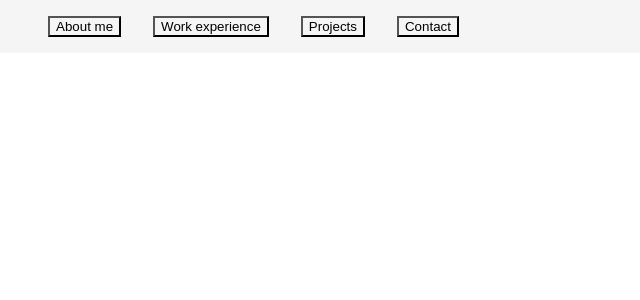
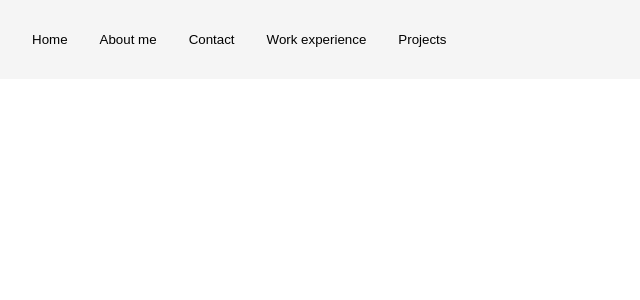
Before and after one commit to Tobias-Freire/TobiasPortfolio, a React (Create React App) app: page /about in a window 1280 px wide. Shown: the top 300 px of the page, without its empty margins (0-640 px from the left). Built offline with nearby package versions, Linux system fonts and the light colour scheme.

Commit message:
NavBar e páginas adicionadas

```diff
--- a/package.json
+++ b/package.json
@@ -12,6 +12,7 @@
     "@types/react-dom": "^18.3.0",
     "react": "^18.3.1",
     "react-dom": "^18.3.1",
+    "react-router-dom": "^6.26.2",
     "react-scripts": "5.0.1",
     "typescript": "^4.9.5",
     "web-vitals": "^2.1.4"
--- a/src/App.css
+++ /dev/null
@@ -1,38 +0,0 @@
-.App {
-  text-align: center;
-}
-
-.App-logo {
-  height: 40vmin;
-  pointer-events: none;
-}
-
-@media (prefers-reduced-motion: no-preference) {
-  .App-logo {
-    animation: App-logo-spin infinite 20s linear;
-  }
-}
-
-.App-header {
-  background-color: #282c34;
-  min-height: 100vh;
-  display: flex;
-  flex-direction: column;
-  align-items: center;
-  justify-content: center;
-  font-size: calc(10px + 2vmin);
-  color: white;
-}
-
-.App-link {
-  color: #61dafb;
-}
-
-@keyframes App-logo-spin {
-  from {
-    transform: rotate(0deg);
-  }
-  to {
-    transform: rotate(360deg);
-  }
-}
--- a/src/App.tsx
+++ b/src/App.tsx
@@ -1,13 +1,21 @@
-import React from 'react';
-import logo from './logo.svg';
-import './App.css';
-import NavBar from './components/NavBar';
+import Home from './pages/Home';
+import AboutMe from './pages/AboutMe';
+import Contact from './pages/Contact';
+import WorkExperience from './pages/WorkExperience';
+import Projects from './pages/Projects';
+import { BrowserRouter as Router, Route, Routes } from 'react-router-dom';
 
 function App() {
   return (
-    <div className="App">
-      <NavBar></NavBar>
-    </div>
+    <Router>
+        <Routes>
+          <Route path="/" element={<Home></Home>}></Route>
+          <Route path="/about" element={<AboutMe></AboutMe>}></Route>
+          <Route path="/contact" element={<Contact></Contact>}></Route>
+          <Route path="/work-experience" element={<WorkExperience></WorkExperience>}></Route>
+          <Route path="/projects" element={<Projects></Projects>}></Route>
+        </Routes>
+    </Router>
   );
 }
 
--- a/src/components/NavBar.tsx
+++ b/src/components/NavBar.tsx
@@ -1,40 +1,60 @@
 import React, { useState } from 'react';
+import { useNavigate } from 'react-router-dom';
 
 const NavBar: React.FC = () => {
   const [hoveredIndex, setHoveredIndex] = useState<number | null>(null);
 
+  const navigate = useNavigate();
+  const redirect = (pageName: string) => {
+    navigate(`/${pageName}`);
+  };
+
   const styles = {
     navContainer: {
       display: 'flex',
-      justifyContent: 'space-between',
       padding: '1rem',
       backgroundColor: '#f5f5f5',
     },
     navList: {
       listStyleType: 'none',
       display: 'flex',
-      margin: 0,
       padding: 0,
+      maxWidth: '100%',
+      //marginLeft: 'auto',
     },
     navItem: (isHovered: boolean) => ({
-      marginLeft: '2rem',
       cursor: 'pointer',
       backgroundColor: isHovered ? 'black' : 'transparent',
       transition: 'background-color 0.3s ease',
+      color: isHovered ? 'white' : 'black',
+      padding: '1rem',
+      border: 'none',
     }),
   };
 
+
+
+  const navItems = [
+    { name: 'Home', page: ''},
+    { name: 'About me', page: 'about' },
+    { name: 'Contact', page: 'contact' },
+    { name: 'Work experience', page: 'work-experience' },
+    { name: 'Projects', page: 'projects' },
+  ];
+
   return (
-    <nav style={styles.navContainer}>
-      <div style={styles.navList}>
-        {['About me', 'Work experience', 'Projects', 'Contact'].map((item, index) => (
+    <nav style={styles.navContainer} className='NavBar'>
+      <div style={styles.navList} className='NavList'>
+        {navItems.map((item, index) => (
           <button
             key={index}
             style={styles.navItem(hoveredIndex === index)}
             onMouseEnter={() => setHoveredIndex(index)}
             onMouseLeave={() => setHoveredIndex(null)}
+            onClick={() => redirect(item.page)}
+            className='NavItem'
           >
-            {item}
+            {item.name}
           </button>
         ))}
       </div>
--- /dev/null
+++ b/src/pages/AboutMe.tsx
@@ -0,0 +1,11 @@
+import NavBar from '../components/NavBar';
+
+function AboutMe() {
+    return(
+        <div className="About me">
+            <NavBar></NavBar>
+        </div>
+    );
+}
+
+export default AboutMe;
--- /dev/null
+++ b/src/pages/Contact.tsx
@@ -0,0 +1,11 @@
+import NavBar from "../components/NavBar";
+
+function Contact() {
+    return(
+        <div className="Contact">
+            <NavBar></NavBar>
+        </div>
+    );
+}
+
+export default Contact;
--- /dev/null
+++ b/src/pages/Home.tsx
@@ -0,0 +1,11 @@
+import NavBar from "../components/NavBar";
+
+function Home() {
+    return(
+        <div className="Home">
+            <NavBar></NavBar>
+        </div>
+    );
+}
+
+export default Home;
--- /dev/null
+++ b/src/pages/Projects.tsx
@@ -0,0 +1,11 @@
+import NavBar from "../components/NavBar";
+
+function Projects() {
+    return(
+        <div className="Projects">
+            <NavBar></NavBar>
+        </div>
+    );
+}
+
+export default Projects;
--- /dev/null
+++ b/src/pages/WorkExperience.tsx
@@ -0,0 +1,11 @@
+import NavBar from "../components/NavBar";
+
+function WorkExperience() {
+    return(
+        <div className="WorkExperience">
+            <NavBar></NavBar>
+        </div>
+    );
+}
+
+export default WorkExperience;
```
Also changed, not shown: src/logo.svg (deleted), 1 other file (tests, documents, lock files or other folders).
